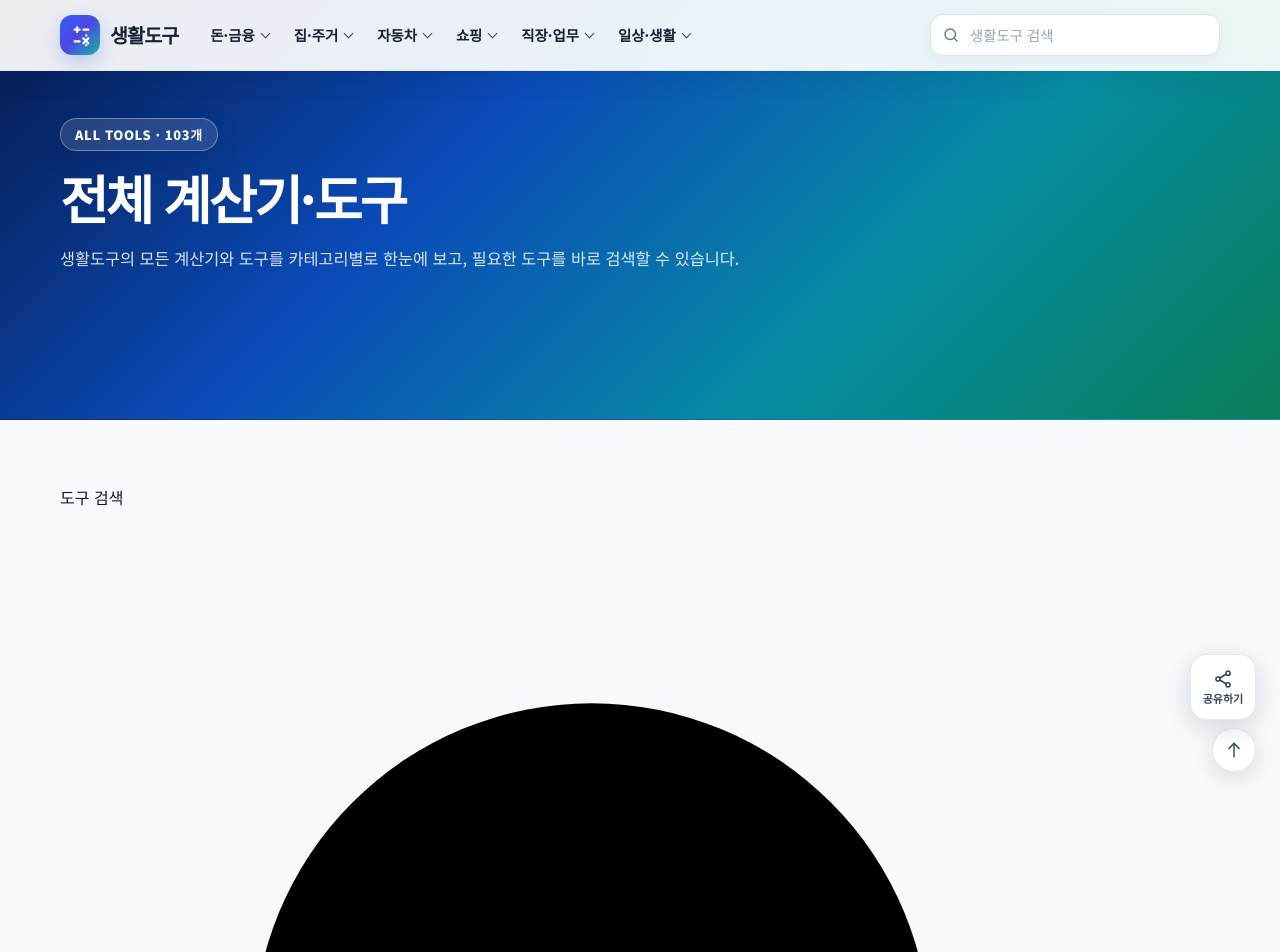
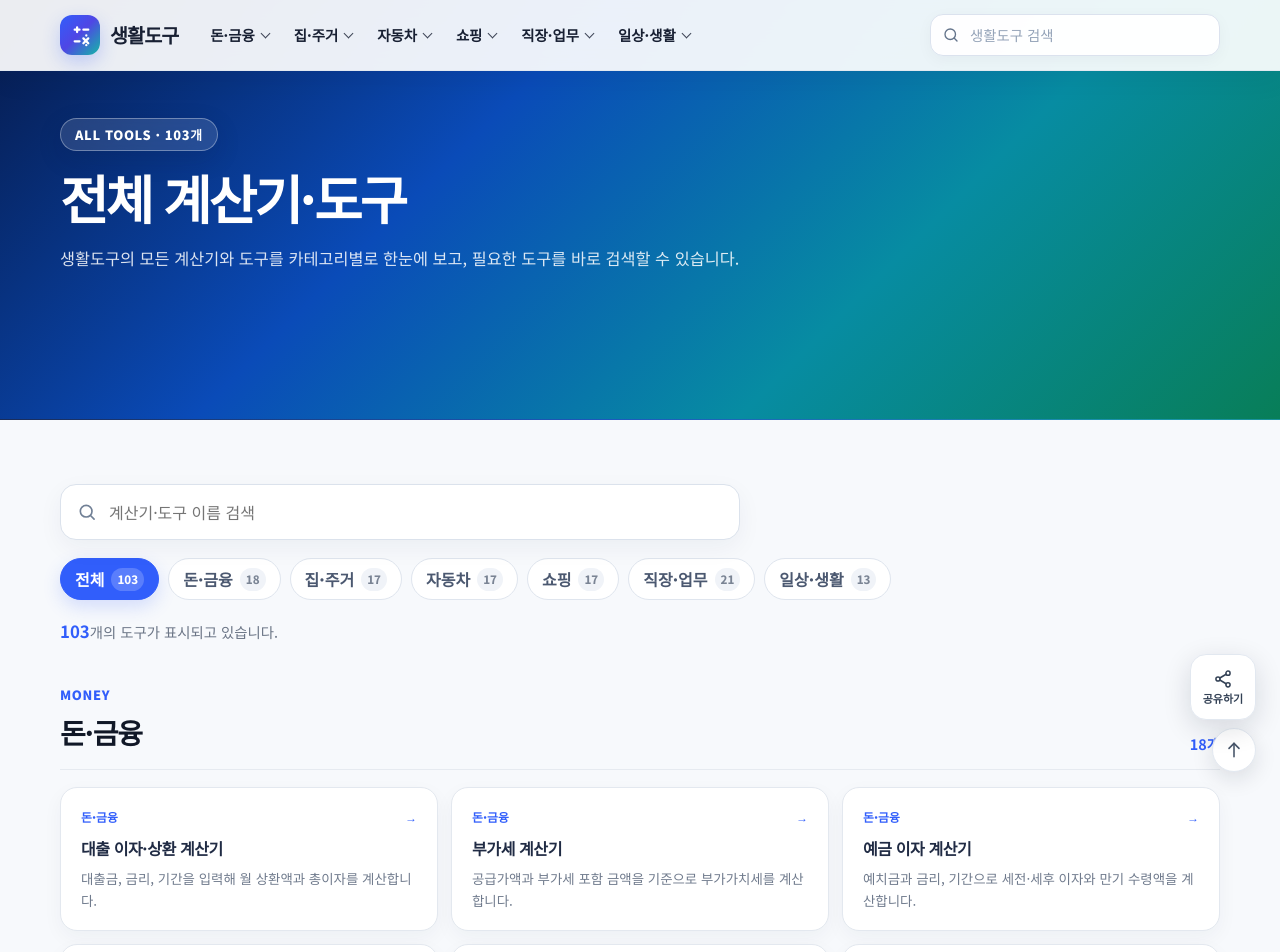
Before and after one commit to license-book/life-tools, a Next.js app: page /tools in a window 1280 px wide. Shown: the top 952 px of the page. Built offline with nearby package versions, Linux system fonts and the light colour scheme.

Commit message:
Wire styles into all-tools directory

```diff
--- a/components/tools/AllToolsDirectory.tsx
+++ b/components/tools/AllToolsDirectory.tsx
@@ -3,6 +3,7 @@
 import Link from "next/link";
 import { useMemo, useState } from "react";
 import type { ToolDefinition } from "@/types/tool";
+import styles from "./AllToolsDirectory.module.css";
 
 const categories = [
   { code:"ALL", label:"전체" },
@@ -37,25 +38,25 @@ export default function AllToolsDirectory({ tools }: { tools: ToolDefinition[] }
   })).filter(group=>group.tools.length>0),[filtered]);
 
   return <>
-    <div className="all-tools-controls">
-      <label className="all-tools-search">
-        <span className="sr-only">도구 검색</span>
+    <div className={styles.controls}>
+      <label className={styles.search}>
+        <span className={styles.srOnly}>도구 검색</span>
         <svg viewBox="0 0 24 24" aria-hidden="true"><circle cx="11" cy="11" r="7"/><path d="m16.5 16.5 4 4"/></svg>
         <input value={query} onChange={e=>setQuery(e.target.value)} placeholder="계산기·도구 이름 검색" />
       </label>
-      <div className="all-tools-filters" aria-label="카테고리 필터">
-        {categories.map(item=><button key={item.code} type="button" className={category===item.code?"is-active":""} onClick={()=>setCategory(item.code)}>{item.label}{item.code!=="ALL"?<span>{tools.filter(t=>t.category===item.code).length}</span>:<span>{tools.length}</span>}</button>)}
+      <div className={styles.filters} aria-label="카테고리 필터">
+        {categories.map(item=><button key={item.code} type="button" className={category===item.code?styles.active:undefined} onClick={()=>setCategory(item.code)}>{item.label}<span>{item.code==="ALL"?tools.length:tools.filter(t=>t.category===item.code).length}</span></button>)}
       </div>
     </div>
 
-    <div className="all-tools-summary"><strong>{filtered.length}</strong>개의 도구가 표시되고 있습니다.</div>
+    <div className={styles.summary}><strong>{filtered.length}</strong>개의 도구가 표시되고 있습니다.</div>
 
-    {grouped.length ? <div className="all-tools-groups">{grouped.map(group=><section className="all-tools-group" key={group.code} id={group.code.toLowerCase()}>
-      <div className="all-tools-group-heading"><div><span className="category-label">{group.code}</span><h2>{group.label}</h2></div><strong>{group.tools.length}개</strong></div>
-      <div className="all-tools-grid">{group.tools.map(tool=><Link className="all-tool-card" href={`/tools/${tool.slug}`} key={tool.slug}>
-        <div className="all-tool-card-top"><span>{categoryLabel[tool.category]}</span><span aria-hidden="true">→</span></div>
+    {grouped.length ? <div className={styles.groups}>{grouped.map(group=><section className={styles.group} key={group.code} id={group.code.toLowerCase()}>
+      <div className={styles.heading}><div><span className="category-label">{group.code}</span><h2>{group.label}</h2></div><strong>{group.tools.length}개</strong></div>
+      <div className={styles.grid}>{group.tools.map(tool=><Link className={styles.card} href={`/tools/${tool.slug}`} key={tool.slug}>
+        <div className={styles.cardTop}><span>{categoryLabel[tool.category]}</span><span aria-hidden="true">→</span></div>
         <h3>{tool.name}</h3><p>{tool.shortDescription}</p>
       </Link>)}</div>
-    </section>)}</div> : <div className="all-tools-empty">검색 조건에 맞는 도구가 없습니다.</div>}
+    </section>)}</div> : <div className={styles.empty}>검색 조건에 맞는 도구가 없습니다.</div>}
   </>;
 }
```
